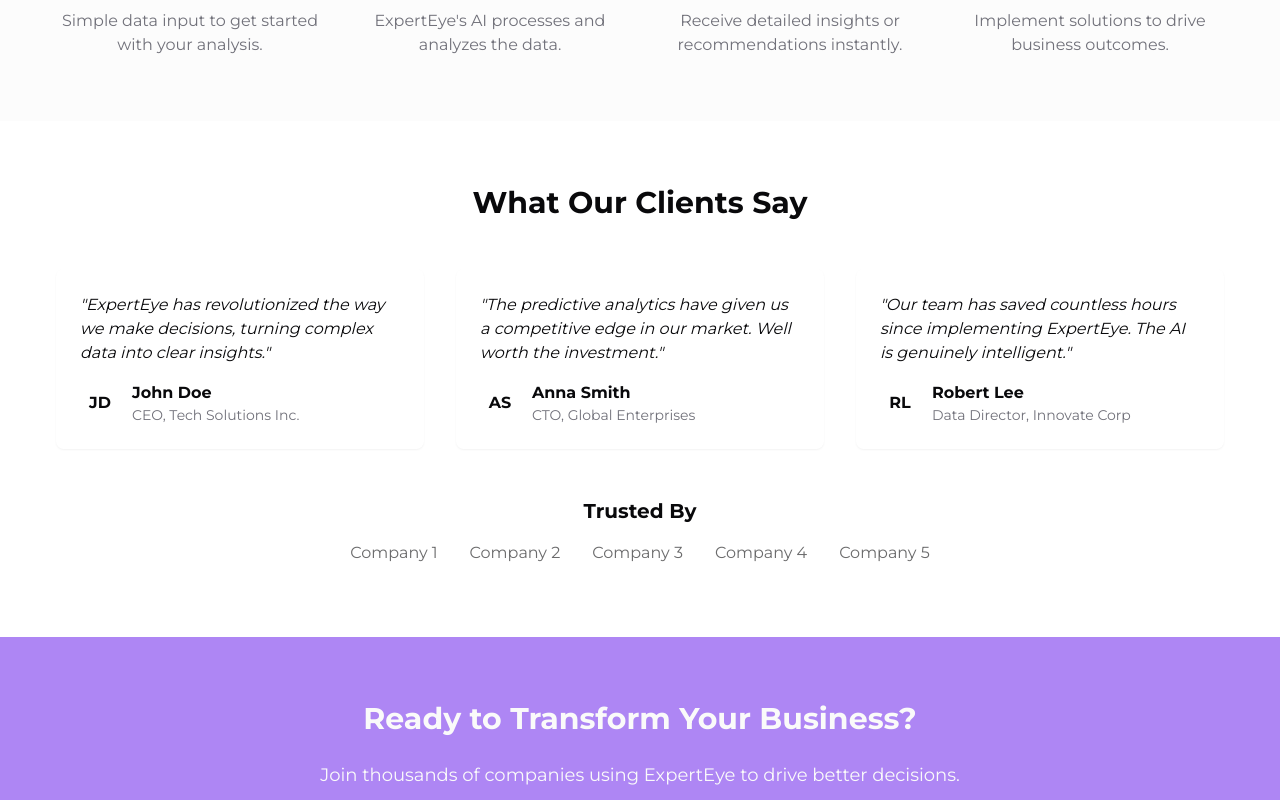
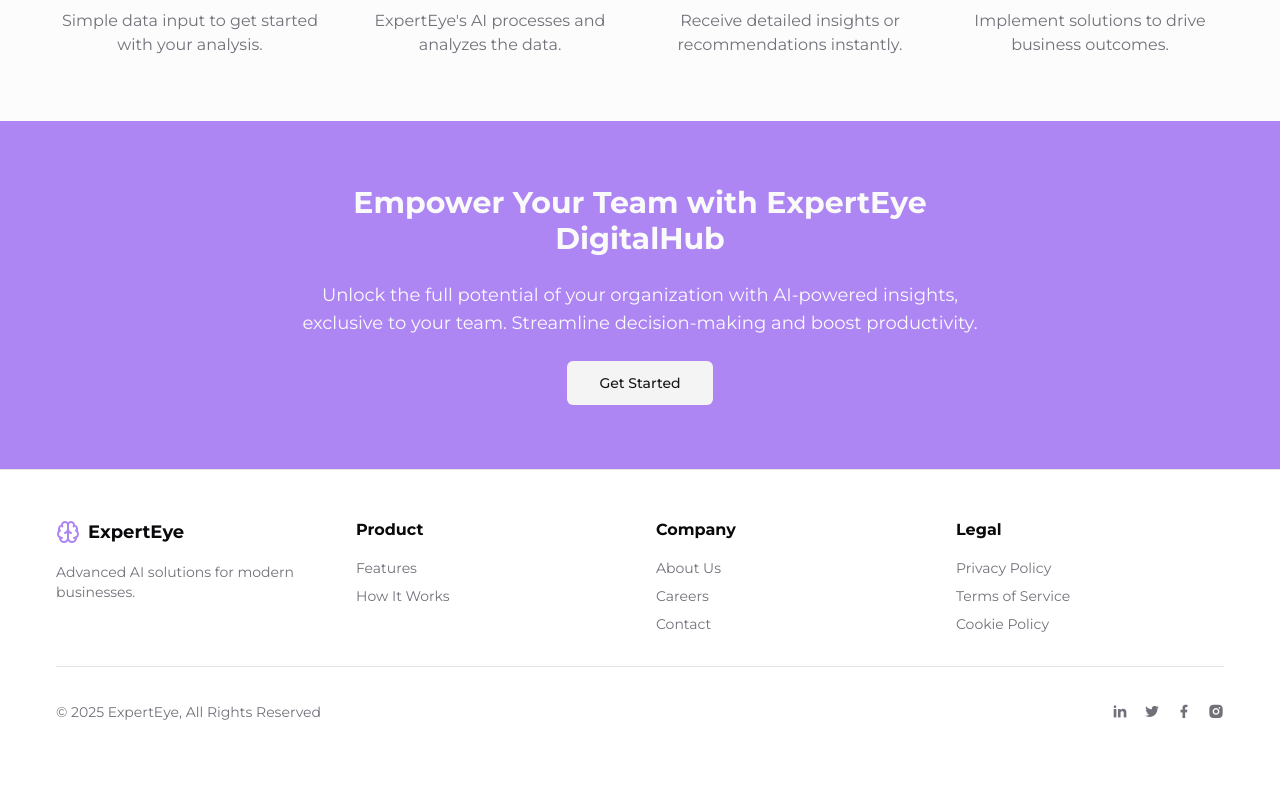
Before and after one commit to Mehdibedraouiidrissi/experteye-ai, a React (Vite) app: page / in a window 1280 px wide. Shown: the part 1760-2560 px from the top of the page. After the commit the page ends 2532 px from the top, so only its background shows below. Built offline with nearby package versions, Linux system fonts and the light colour scheme.

Commit message:
Refactor: Update HomePage content
Remove testimonials section and modify CTA section content.

```diff
--- a/src/pages/HomePage.tsx
+++ b/src/pages/HomePage.tsx
@@ -25,7 +25,6 @@ const HomePage = () => {
           <div className="hidden md:flex items-center space-x-6">
             <a href="#features" className="text-sm font-medium hover:text-primary transition-colors">Features</a>
             <a href="#how-it-works" className="text-sm font-medium hover:text-primary transition-colors">How It Works</a>
-            <a href="#testimonials" className="text-sm font-medium hover:text-primary transition-colors">Testimonials</a>
             <Button variant="outline" onClick={() => navigate("/login")}>Log In</Button>
             <Button onClick={() => navigate("/signup")}>Get Started</Button>
           </div>
@@ -181,82 +180,12 @@ const HomePage = () => {
           </div>
         </section>
 
-        {/* Testimonials */}
-        <section id="testimonials" className="py-16 px-6">
-          <div className="container mx-auto">
-            <h2 className="text-3xl font-bold text-center mb-12">What Our Clients Say</h2>
-            <div className="grid md:grid-cols-3 gap-8">
-              <Card className="bg-expertEye-50 border-none shadow-sm">
-                <CardContent className="pt-6">
-                  <p className="italic mb-4">
-                    "ExpertEye has revolutionized the way we make decisions, turning complex data into clear insights."
-                  </p>
-                  <div className="flex items-center gap-3">
-                    <div className="w-10 h-10 rounded-full bg-expertEye-200 flex items-center justify-center">
-                      <span className="font-bold text-expertEye-700">JD</span>
-                    </div>
-                    <div>
-                      <p className="font-bold">John Doe</p>
-                      <p className="text-sm text-muted-foreground">CEO, Tech Solutions Inc.</p>
-                    </div>
-                  </div>
-                </CardContent>
-              </Card>
-
-              <Card className="bg-expertEye-50 border-none shadow-sm">
-                <CardContent className="pt-6">
-                  <p className="italic mb-4">
-                    "The predictive analytics have given us a competitive edge in our market. Well worth the investment."
-                  </p>
-                  <div className="flex items-center gap-3">
-                    <div className="w-10 h-10 rounded-full bg-expertEye-200 flex items-center justify-center">
-                      <span className="font-bold text-expertEye-700">AS</span>
-                    </div>
-                    <div>
-                      <p className="font-bold">Anna Smith</p>
-                      <p className="text-sm text-muted-foreground">CTO, Global Enterprises</p>
-                    </div>
-                  </div>
-                </CardContent>
-              </Card>
-
-              <Card className="bg-expertEye-50 border-none shadow-sm">
-                <CardContent className="pt-6">
-                  <p className="italic mb-4">
-                    "Our team has saved countless hours since implementing ExpertEye. The AI is genuinely intelligent."
-                  </p>
-                  <div className="flex items-center gap-3">
-                    <div className="w-10 h-10 rounded-full bg-expertEye-200 flex items-center justify-center">
-                      <span className="font-bold text-expertEye-700">RL</span>
-                    </div>
-                    <div>
-                      <p className="font-bold">Robert Lee</p>
-                      <p className="text-sm text-muted-foreground">Data Director, Innovate Corp</p>
-                    </div>
-                  </div>
-                </CardContent>
-              </Card>
-            </div>
-
-            <div className="mt-12 text-center">
-              <h3 className="text-xl font-bold mb-4">Trusted By</h3>
-              <div className="flex flex-wrap justify-center gap-8 opacity-60">
-                <div className="h-8">Company 1</div>
-                <div className="h-8">Company 2</div>
-                <div className="h-8">Company 3</div>
-                <div className="h-8">Company 4</div>
-                <div className="h-8">Company 5</div>
-              </div>
-            </div>
-          </div>
-        </section>
-
-        {/* CTA Section */}
+        {/* CTA Section - Updated text as requested */}
         <section className="py-16 px-6 bg-primary text-primary-foreground">
           <div className="container mx-auto text-center max-w-3xl space-y-6">
-            <h2 className="text-3xl font-bold">Ready to Transform Your Business?</h2>
+            <h2 className="text-3xl font-bold">Empower Your Team with ExpertEye DigitalHub</h2>
             <p className="text-lg">
-              Join thousands of companies using ExpertEye to drive better decisions.
+              Unlock the full potential of your organization with AI-powered insights, exclusive to your team. Streamline decision-making and boost productivity.
             </p>
             <Button
               size="lg"
@@ -264,7 +193,7 @@ const HomePage = () => {
               onClick={() => navigate("/signup")}
               className="mt-4"
             >
-              Get Started for Free
+              Get Started
             </Button>
           </div>
         </section>
@@ -289,7 +218,6 @@ const HomePage = () => {
               <ul className="space-y-2 text-sm">
                 <li><a href="#features" className="text-muted-foreground hover:text-foreground">Features</a></li>
                 <li><a href="#how-it-works" className="text-muted-foreground hover:text-foreground">How It Works</a></li>
-                <li><a href="#testimonials" className="text-muted-foreground hover:text-foreground">Testimonials</a></li>
               </ul>
             </div>
 
```
